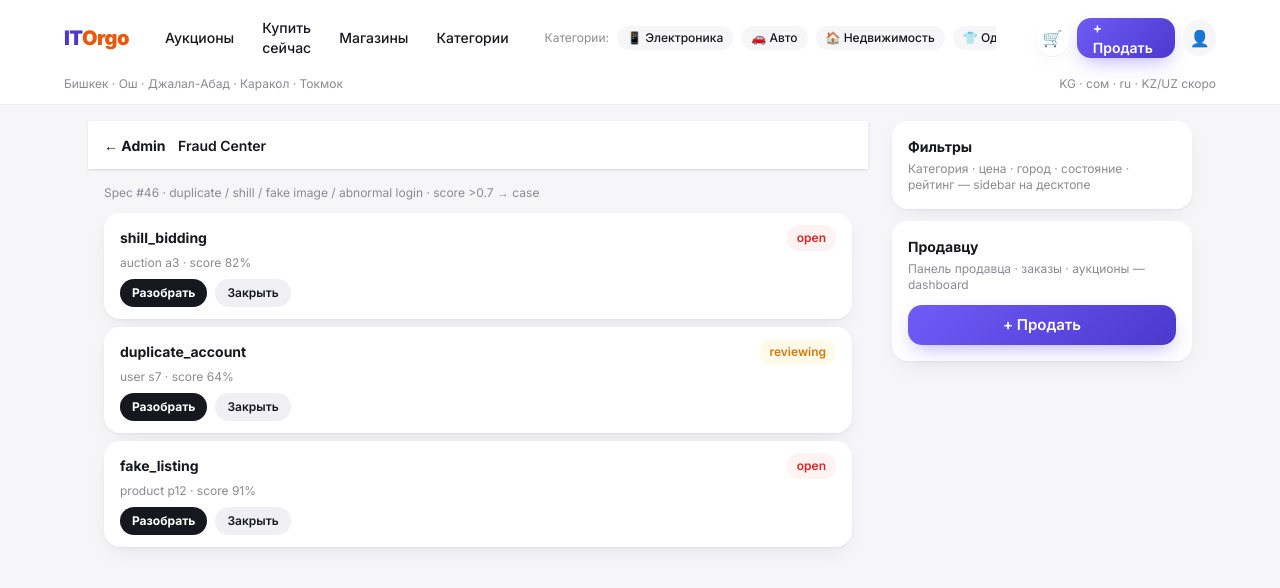
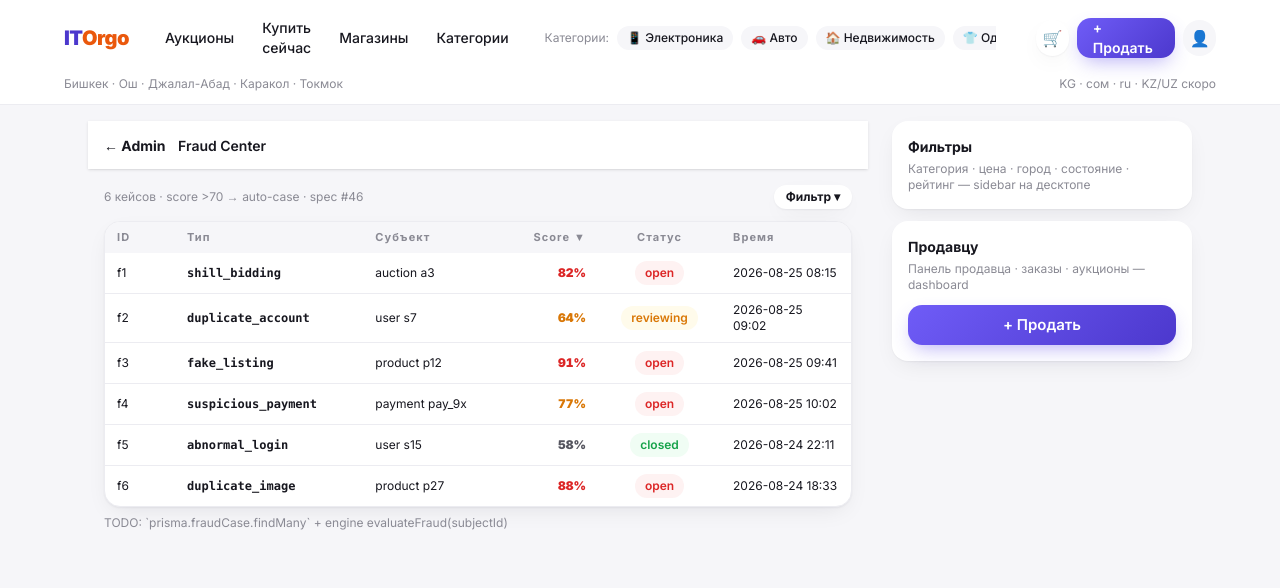
Before and after one commit to atabayhakan/itorgo, a Next.js app: page /admin/fraud in a window 1280 px wide. Shown: the top 588 px of the page. Built offline with nearby package versions, Linux system fonts and the light colour scheme.

Commit message:
admin: KYC + Fraud data-dense tables

```diff
--- a/src/app/admin/fraud/page.tsx
+++ b/src/app/admin/fraud/page.tsx
@@ -1,32 +1,41 @@
+"use client";
+
+import { DataDenseTable, type Column } from "@/components/admin/DataDenseTable";
+
+type FraudRow = { id: string; kind: string; subject: string; score: number; status: string; at: string };
+
+const rows: FraudRow[] = [
+  { id: "f1", kind: "shill_bidding", subject: "auction a3", score: 82, status: "open", at: "2026-08-25 08:15" },
+  { id: "f2", kind: "duplicate_account", subject: "user s7", score: 64, status: "reviewing", at: "2026-08-25 09:02" },
+  { id: "f3", kind: "fake_listing", subject: "product p12", score: 91, status: "open", at: "2026-08-25 09:41" },
+  { id: "f4", kind: "suspicious_payment", subject: "payment pay_9x", score: 77, status: "open", at: "2026-08-25 10:02" },
+  { id: "f5", kind: "abnormal_login", subject: "user s15", score: 58, status: "closed", at: "2026-08-24 22:11" },
+  { id: "f6", kind: "duplicate_image", subject: "product p27", score: 88, status: "open", at: "2026-08-24 18:33" },
+];
+
 export default function AdminFraudPage() {
-  const cases = [
-    { id: "f1", kind: "shill_bidding", score: 0.82, subject: "auction a3", status: "open" },
-    { id: "f2", kind: "duplicate_account", score: 0.64, subject: "user s7", status: "reviewing" },
-    { id: "f3", kind: "fake_listing", score: 0.91, subject: "product p12", status: "open" },
+  const cols: Column<FraudRow>[] = [
+    { key: "id", header: "ID", width: "70px", sortable: true },
+    { key: "kind", header: "Тип", sortable: true, render: (r) => <span className="font-mono text-xs font-bold">{r.kind}</span> },
+    { key: "subject", header: "Субъект", render: (r) => <span className="text-xs">{r.subject}</span> },
+    { key: "score", header: "Score", align: "right", sortable: true, render: (r) => <span className={`font-black tabular-nums ${r.score >= 80 ? "text-danger" : r.score >= 60 ? "text-warning" : "text-ink-soft"}`}>{r.score}%</span> },
+    { key: "status", header: "Статус", align: "center", render: (r) => <span className={`chip ${r.status === "open" ? "bg-danger-bg text-danger" : r.status === "reviewing" ? "bg-warning-bg text-warning" : "bg-success-bg text-success"}`}>{r.status}</span> },
+    { key: "at", header: "Время", width: "130px", sortable: true },
   ];
-  const tone: Record<string, string> = { open: "bg-danger-bg text-danger", reviewing: "bg-warning-bg text-warning" };
+
   return (
     <main className="min-h-dvh bg-surface-dim">
       <div className="sticky top-0 bg-surface px-4 py-3 shadow-sm">
         <a href="/admin" className="text-sm font-bold">← Admin</a> <span className="ml-2 text-sm font-semibold">Fraud Center</span>
       </div>
       <div className="p-4">
-        <p className="text-xs text-ink-faint">Spec #46 · duplicate / shill / fake image / abnormal login · score &gt;0.7 → case</p>
-        <ul className="mt-3 space-y-2">
-          {cases.map((c) => (
-            <li key={c.id} className="rounded-2xl bg-surface px-4 py-3 shadow-card">
-              <div className="flex items-center justify-between">
-                <p className="text-sm font-bold">{c.kind}</p>
-                <span className={`chip ${tone[c.status]}`}>{c.status}</span>
-              </div>
-              <p className="mt-1 text-xs text-ink-faint">{c.subject} · score {(c.score * 100).toFixed(0)}%</p>
-              <div className="mt-2 flex gap-2">
-                <button className="rounded-full bg-ink px-3 py-1.5 text-xs font-bold text-white">Разобрать</button>
-                <button className="rounded-full bg-surface-sunken px-3 py-1.5 text-xs font-semibold">Закрыть</button>
-              </div>
-            </li>
-          ))}
-        </ul>
+        <div className="mb-3 flex items-center justify-between text-xs">
+          <span className="text-ink-faint">{rows.length} кейсов · score &gt;70 → auto-case · spec #46</span>
+          <span className="rounded-full bg-surface px-3 py-1 font-bold shadow-card">Фильтр ▾</span>
+        </div>
+        {/* @ts-ignore */}
+        <DataDenseTable columns={cols} rows={rows} sortKey="score" sortDir="desc" />
+        <p className="mt-2 text-xs text-ink-faint">TODO: `prisma.fraudCase.findMany` + engine evaluateFraud(subjectId)</p>
       </div>
     </main>
   );
--- /dev/null
+++ b/src/app/admin/kyc/page.tsx
@@ -0,0 +1,42 @@
+"use client";
+
+import { DataDenseTable, type Column } from "@/components/admin/DataDenseTable";
+
+type KycRow = { id: string; user: string; type: string; status: string; at: string; score: number };
+
+const rows: KycRow[] = [
+  { id: "k1", user: "s2 · Bek Store", type: "doc · паспорт", status: "pending", at: "2026-08-25 09:14", score: 72 },
+  { id: "k2", user: "s7 · Гульмира Ж.", type: "doc · паспорт", status: "rejected", at: "2026-08-25 08:40", score: 44 },
+  { id: "k3", user: "s5 · TechMarket KG", type: "business · ИП", status: "verified", at: "2026-08-24 16:02", score: 96 },
+  { id: "k4", user: "s9 · Нурлан А.", type: "bank · счёт", status: "pending", at: "2026-08-25 10:00", score: 68 },
+  { id: "k5", user: "s12 · Ulut Shop", type: "doc · паспорт", status: "verified", at: "2026-08-24 18:11", score: 94 },
+  { id: "k6", user: "s15 · Эржан Б.", type: "phone · +996", status: "verified", at: "2026-08-25 07:30", score: 88 },
+];
+
+export default function AdminKycPage() {
+  const cols: Column<KycRow>[] = [
+    { key: "id", header: "ID", width: "60px" },
+    { key: "user", header: "Пользователь", sortable: true },
+    { key: "type", header: "Тип" },
+    { key: "status", header: "Статус", align: "center", render: (r) => <span className={`chip ${r.status === "verified" ? "bg-success-bg text-success" : r.status === "pending" ? "bg-warning-bg text-warning" : "bg-danger-bg text-danger"}`}>{r.status}</span> },
+    { key: "score", header: "Trust", align: "right", sortable: true, render: (r) => <span className={`font-black tabular-nums ${r.score >= 80 ? "text-success" : r.score >= 60 ? "text-warning" : "text-danger"}`}>{r.score}%</span> },
+    { key: "at", header: "Время", width: "130px", sortable: true },
+  ];
+
+  return (
+    <main className="min-h-dvh bg-surface-dim">
+      <div className="sticky top-0 bg-surface px-4 py-3 shadow-sm">
+        <a href="/admin" className="text-sm font-bold">← Admin</a> <span className="ml-2 text-sm font-semibold">KYC очередь</span>
+      </div>
+      <div className="p-4">
+        <div className="mb-3 flex items-center justify-between text-xs">
+          <span className="text-ink-faint">{rows.length} заявок · телефон/email/документы/банк — spec #47</span>
+          <span className="rounded-full bg-surface px-3 py-1 font-bold shadow-card">Очередь ▾</span>
+        </div>
+        {/* @ts-ignore */}
+        <DataDenseTable columns={cols} rows={rows} sortKey="score" sortDir="desc" />
+        <p className="mt-2 text-xs text-ink-faint">TODO: `prisma.kyc.findMany` + `verification` + approve/reject → AuditLog</p>
+      </div>
+    </main>
+  );
+}
--- a/src/app/admin/page.tsx
+++ b/src/app/admin/page.tsx
@@ -88,7 +88,7 @@ export default function AdminPage() {
           ["/admin/audit", "Audit Log"],
           ["/admin/cms", "CMS · тексты"],
           ["/admin/coupons", "Купоны"],
-          ["/kyc", "KYC очередь"],
+          ["/admin/kyc", "KYC очередь"],
         ].map(([href, label]) => (
           <a key={href} href={href} className="rounded-xl bg-surface px-4 py-3 text-center font-semibold shadow-card">
             {label}
```
